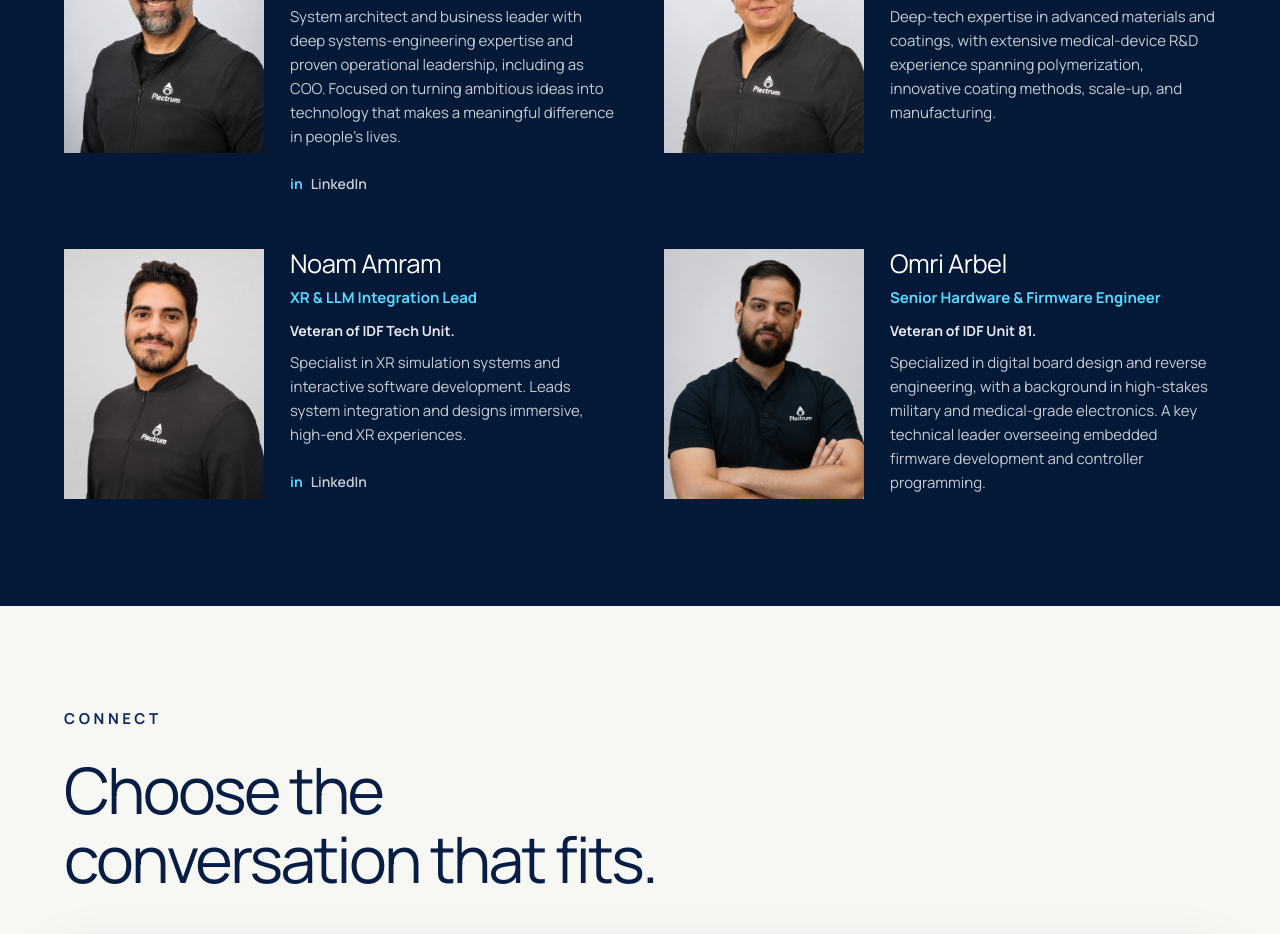
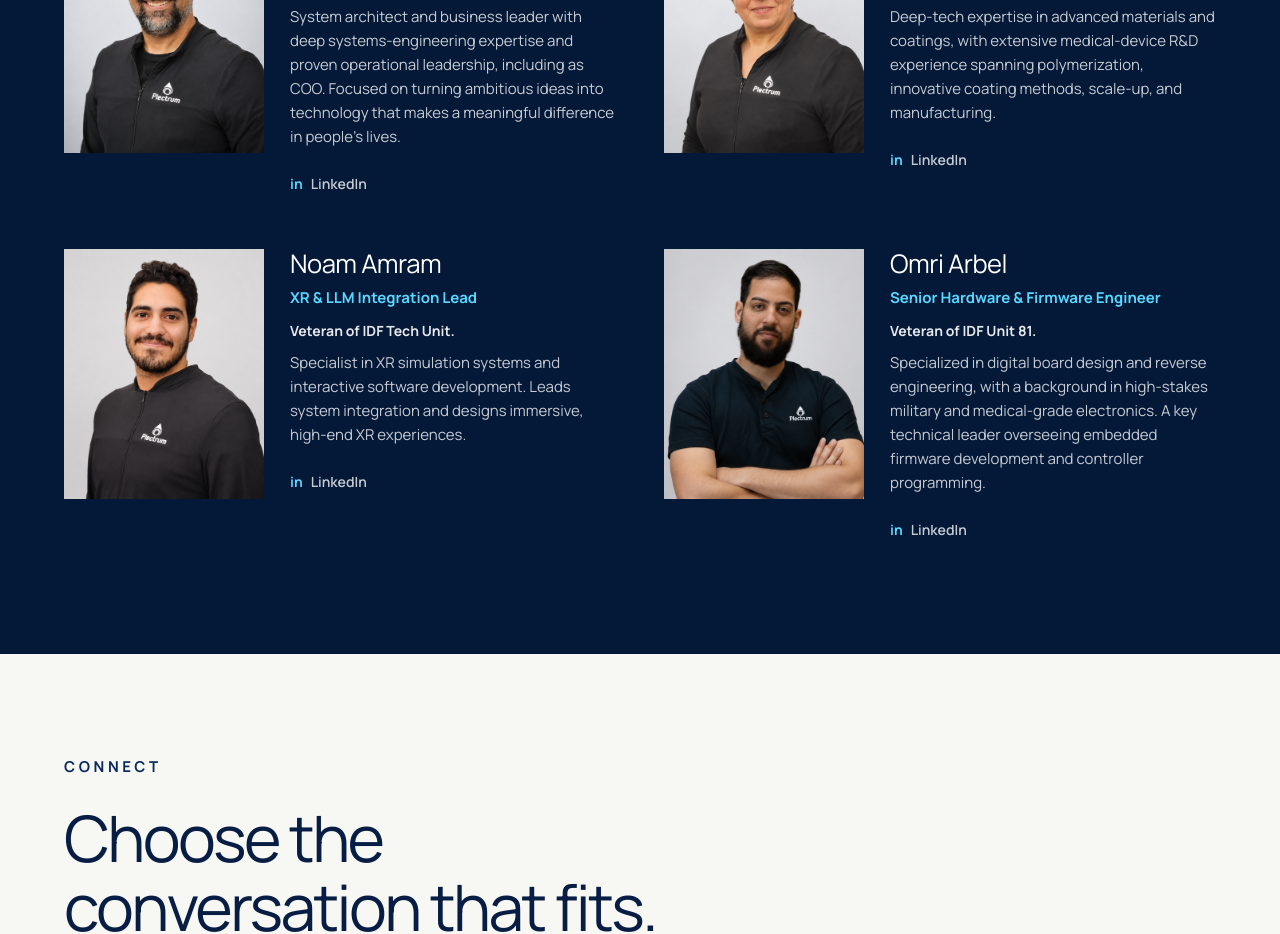
Before and after one commit to noamamram/plectrumSite, a Next.js app: page /company in a window 1280 px wide. Shown: the part 3360-4294 px from the top of the page. Built offline with nearby package versions, Linux system fonts and the light colour scheme; no server answers.

Commit message:
Add LinkedIn profiles for Nino and Omri on the company team.
Co-authored-by: Cursor <cursoragent@cursor.com>

```diff
--- a/app/company/page.tsx
+++ b/app/company/page.tsx
@@ -51,7 +51,7 @@ const copy = {
         credential: "PhD",
         bio: "Deep-tech expertise in advanced materials and coatings, with extensive medical-device R&D experience spanning polymerization, innovative coating methods, scale-up, and manufacturing.",
         image: "/team/nino-rivka-eliahu-neutral.png",
-        linkedin: null,
+        linkedin: "https://www.linkedin.com/in/dr-nino-rebecca-eliahu-65037851/",
       },
       {
         name: "Noam Amram",
@@ -67,7 +67,7 @@ const copy = {
         credential: "Veteran of IDF Unit 81.",
         bio: "Specialized in digital board design and reverse engineering, with a background in high-stakes military and medical-grade electronics. A key technical leader overseeing embedded firmware development and controller programming.",
         image: "/team/omri-arbel-neutral.png",
-        linkedin: null,
+        linkedin: "https://www.linkedin.com/in/omri-arbel-345796195/",
       },
     ],
     connectLabel: "CONNECT",
@@ -125,7 +125,7 @@ const copy = {
         credential: "PhD",
         bio: "מומחיות דיפ־טק בפיתוח חומרים וציפויים מתקדמים. ניסיון נרחב במחקר ופיתוח של מכשור רפואי, בפולימריזציה ובשיטות ציפוי חדשניות, וכן בהגדלת קנה מידה ובייצור.",
         image: "/team/nino-rivka-eliahu-neutral.png",
-        linkedin: null,
+        linkedin: "https://www.linkedin.com/in/dr-nino-rebecca-eliahu-65037851/",
       },
       {
         name: "Noam Amram",
@@ -141,7 +141,7 @@ const copy = {
         credential: "יוצא יחידה 81.",
         bio: "בעל ניסיון ייחודי בתכנון כרטיסים דיגיטליים ובהנדסה לאחור, עם רקע באלקטרוניקה צבאית ואלקטרוניקה רפואית בסביבות עתירות סיכון. מוביל טכנולוגי מרכזי האחראי גם על פיתוח קושחה משובצת ותכנות בקרים.",
         image: "/team/omri-arbel-neutral.png",
-        linkedin: null,
+        linkedin: "https://www.linkedin.com/in/omri-arbel-345796195/",
       },
     ],
     connectLabel: "יצירת קשר",
@@ -199,7 +199,7 @@ const copy = {
         credential: "PhD",
         bio: "خبيرة في تطوير المواد والطلاءات المتقدمة. تتمتع بخبرة واسعة في البحث والتطوير للأجهزة الطبية والبلمرة وطرق الطلاء المبتكرة، والتوسع الصناعي والتصنيع.",
         image: "/team/nino-rivka-eliahu-neutral.png",
-        linkedin: null,
+        linkedin: "https://www.linkedin.com/in/dr-nino-rebecca-eliahu-65037851/",
       },
       {
         name: "Noam Amram",
@@ -215,7 +215,7 @@ const copy = {
         credential: "خريج الوحدة 81.",
         bio: "متخصص في تصميم اللوحات الرقمية والهندسة العكسية، مع خلفية في الإلكترونيات العسكرية والطبية عالية الحساسية. قائد تقني يشرف أيضًا على تطوير البرامج الثابتة المدمجة وبرمجة المتحكمات.",
         image: "/team/omri-arbel-neutral.png",
-        linkedin: null,
+        linkedin: "https://www.linkedin.com/in/omri-arbel-345796195/",
       },
     ],
     connectLabel: "تواصل معنا",
@@ -273,7 +273,7 @@ const copy = {
         credential: "PhD",
         bio: "Эксперт по передовым материалам и покрытиям. Обширный опыт R&D медицинских устройств, полимеризации, инновационных методов нанесения покрытий, масштабирования и производства.",
         image: "/team/nino-rivka-eliahu-neutral.png",
-        linkedin: null,
+        linkedin: "https://www.linkedin.com/in/dr-nino-rebecca-eliahu-65037851/",
       },
       {
         name: "Noam Amram",
@@ -289,7 +289,7 @@ const copy = {
         credential: "Ветеран подразделения 81.",
         bio: "Специалист по цифровым платам и обратной инженерии с опытом в военной и медицинской электронике. Ключевой технический лидер, отвечающий также за встроенное ПО и программирование контроллеров.",
         image: "/team/omri-arbel-neutral.png",
-        linkedin: null,
+        linkedin: "https://www.linkedin.com/in/omri-arbel-345796195/",
       },
     ],
     connectLabel: "СВЯЗАТЬСЯ",
```
